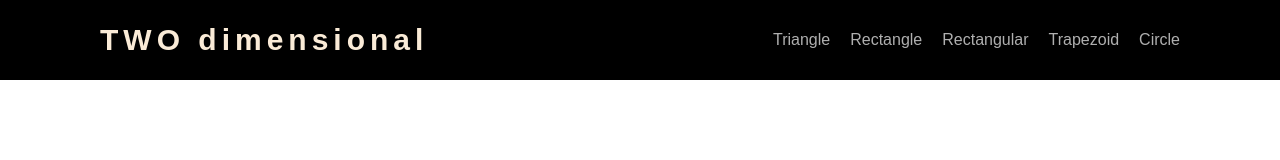
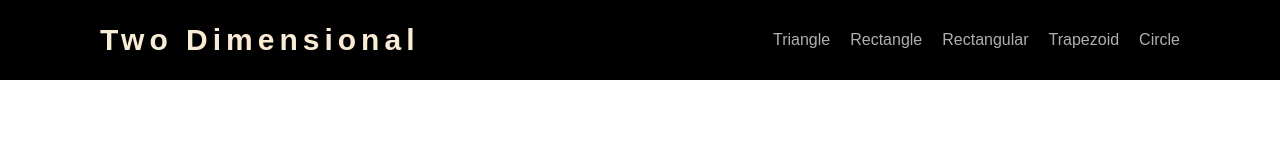
Before and after one commit to Frarif/demo-javascript, a plain HTML site: page index.html in a window 1280 px wide. Drawn offline with Linux system fonts and the light colour scheme.

Commit message:
Refix: Logo

```diff
--- a/index.html
+++ b/index.html
@@ -12,7 +12,7 @@
 
     <div class="nav-head">
       <div class="logo">
-        <a href="/"><p>TWO dimensional</p></a>
+        <a href="/"><p>Two Dimensional</p></a>
       </div>
       <ul>
         <li><a href="/triangle">Triangle</a></li>
```
Also changed, not shown: circle/index.html (+1 -1 lines), rectangle/index.html (+1 -1 lines), rectangular/index.html (+1 -1 lines), trapezoid/index.html (+1 -1 lines), triangle/index.html (+1 -1 lines).
